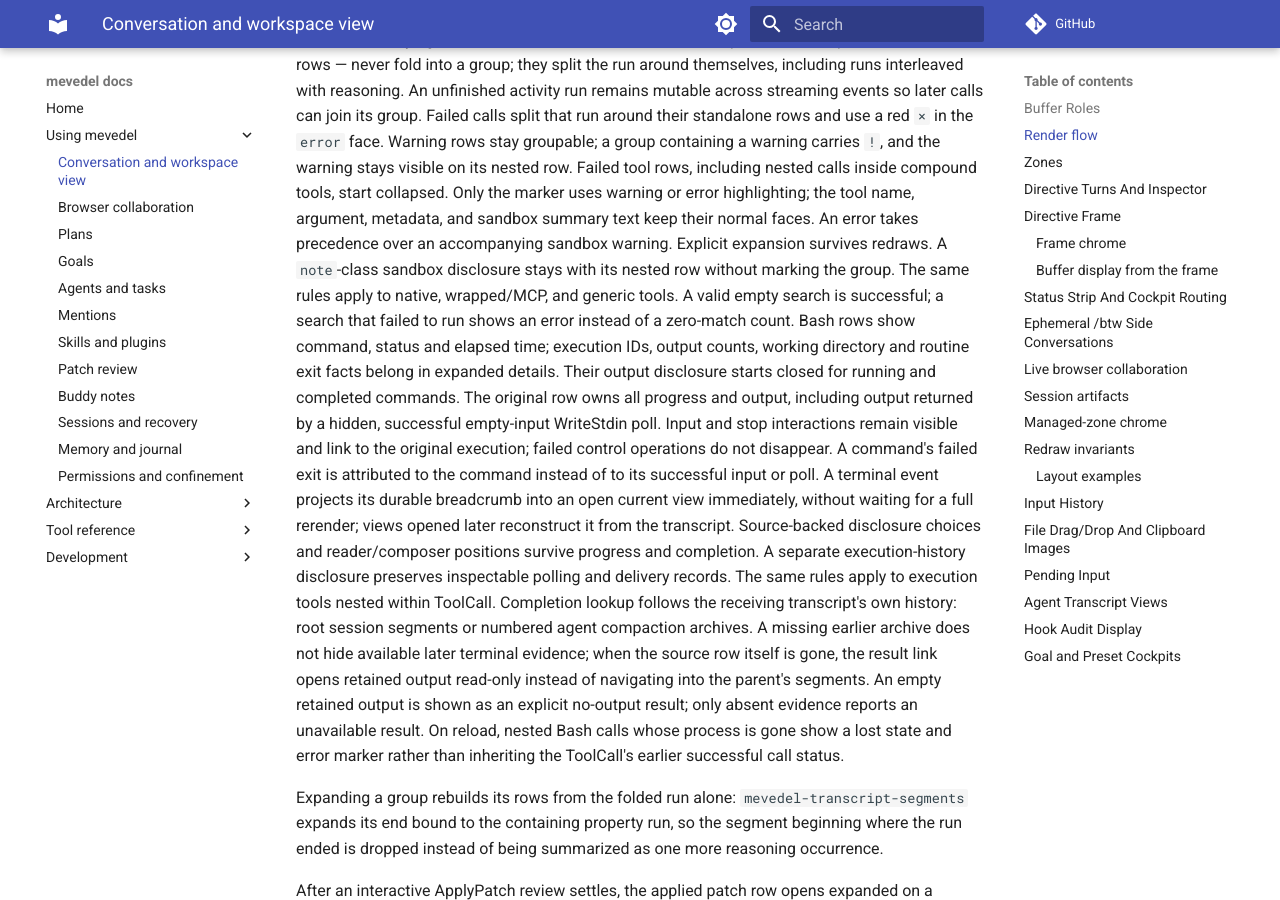
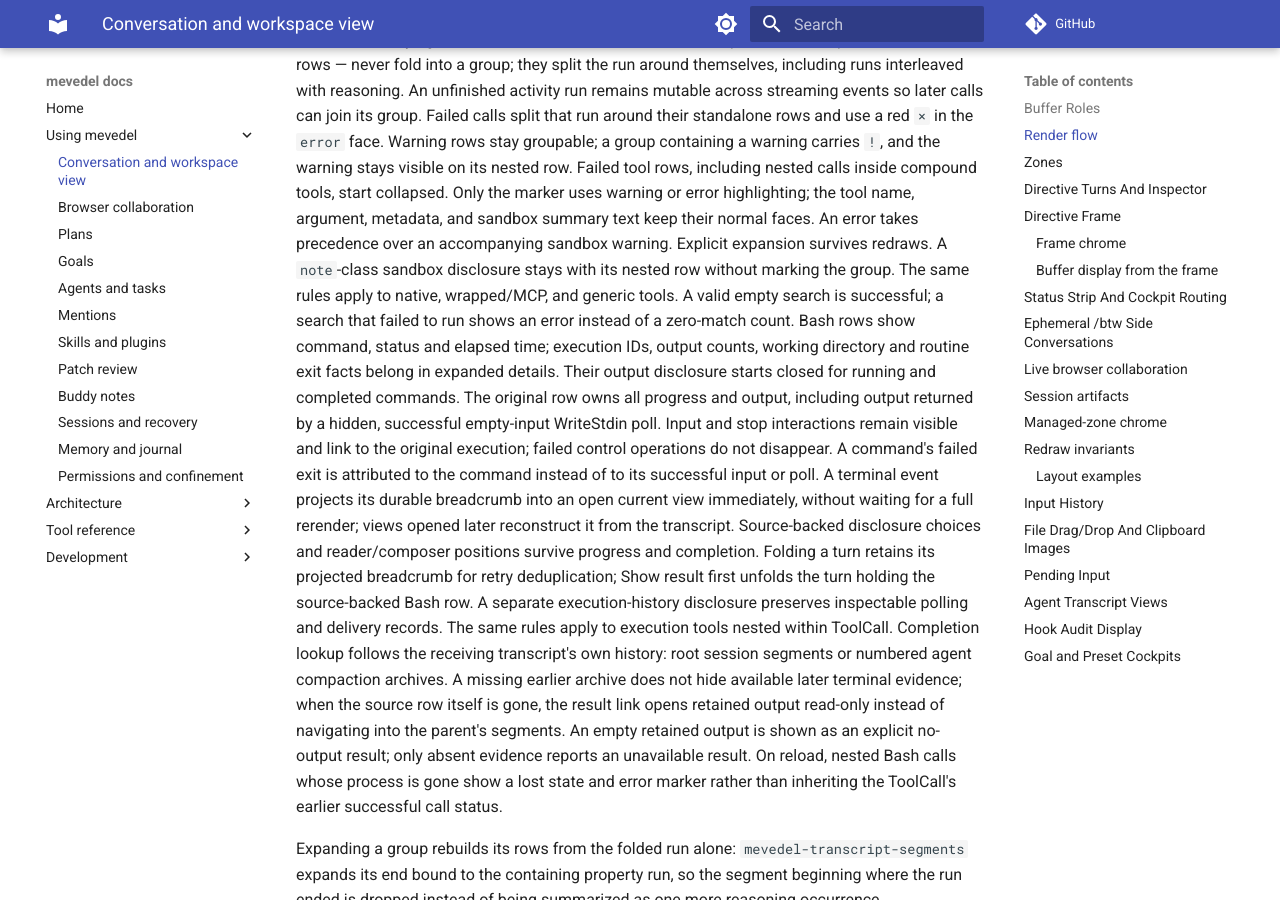
Before and after one commit to FrauH0lle/mevedel, an MkDocs documentation site: the page built from docs/view.md, in a window 1280 px wide and 900 px high, scrolled down 10498 px. Built offline with MkDocs 1.6.1 and Material for MkDocs 9.7.7, drawn with Linux system fonts in a browser that asks for light colours; comment, search, counter and statistics services are not loaded.

Commit message:
Keep Bash breadcrumbs and result links intact across turn folding

```diff
--- a/docs/view.md
+++ b/docs/view.md
@@ -521,7 +521,9 @@
 projects its durable breadcrumb into an open current view immediately, without
 waiting for a full rerender; views opened later reconstruct it from the
 transcript. Source-backed disclosure choices and reader/composer positions
-survive progress and completion. A separate execution-history disclosure
+survive progress and completion. Folding a turn retains its projected
+breadcrumb for retry deduplication; Show result first unfolds the turn holding
+the source-backed Bash row. A separate execution-history disclosure
 preserves inspectable polling and delivery records.
 The same rules apply to execution tools nested within ToolCall. Completion
 lookup follows the receiving transcript's own history: root session segments or
```
Also changed, not shown: 2 other files.
